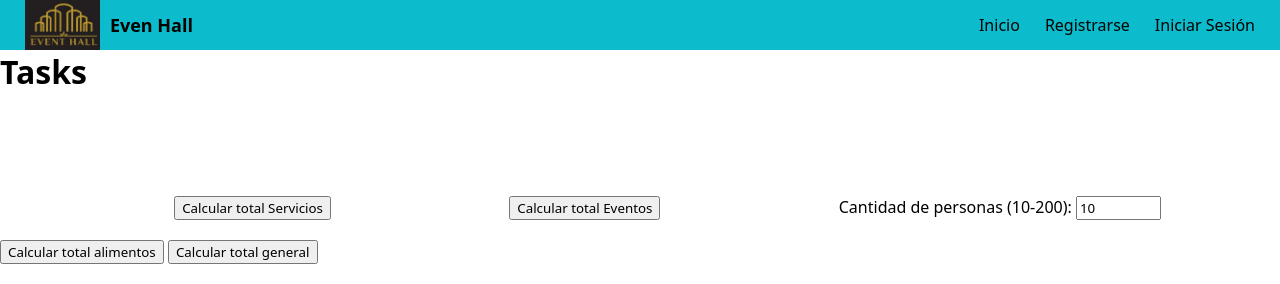
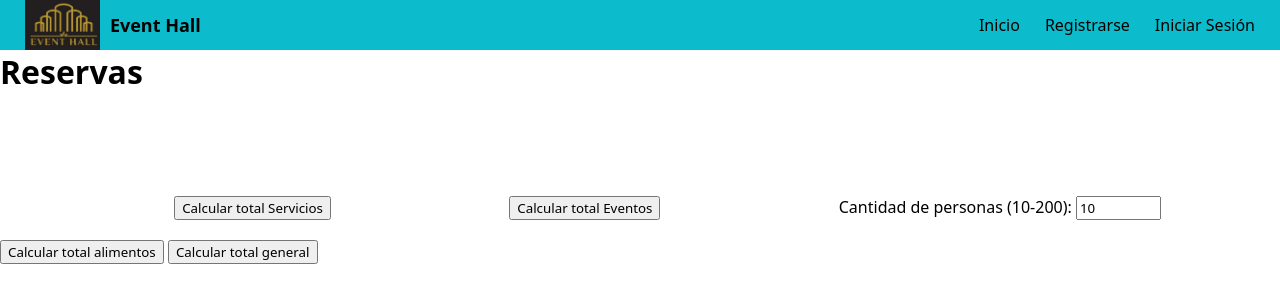
Before and after one commit to ALEJABM0817/projectDesarrollo2, a Django app: page /tasks/ in a window 1280 px wide. Shown: the top 284 px of the page. Run offline with Django 4.2, Linux system fonts and the light colour scheme.

Commit message:
actualizado

```diff
--- a/djangocrud/urls.py
+++ b/djangocrud/urls.py
@@ -22,10 +22,10 @@ from calendario.views import calendarioU
 urlpatterns = [
     path('admin/', admin.site.urls),
     path('', views.home, name='home') ,
-    path('signup/', views.signup, name='signup'),
+    path('signup/', views.signup, name='registrarse'),
     path('tasks/', views.tasks, name='tasks'),
-    path('logout/', views.cerrarS, name='logout'),
-    path('signin/', views.signin, name='signin'),
+    path('logout/', views.cerrarS, name='cerrar sesión'),
+    path('signin/', views.signin, name='iniciar sesión'),
     path('calendario/', calendarioU),
     path('selector/', views.selector, name='selector'),
 ]
--- a/tasks/templates/base.html
+++ b/tasks/templates/base.html
@@ -3,7 +3,7 @@
 <head>
     <meta charset="UTF-8">
     <meta name="viewport" content="width=device-width, initial-scale=1.0">
-    <title>Django CRUD Aplication</title>
+    <title>Event Hall Soft</title>
     {% load static %}
     <link rel="stylesheet" type="text/css" href="{% static 'css/styles.css' %}"/>
 </head>
@@ -12,7 +12,7 @@
         <ul class="navbar__container">
             <div class="navbar__logo">
                 <img class="logo" src="{% static 'media/logo.jpg' %}" />
-                <span class="proyectname">Even Hall</span>
+                <span class="proyectname">Event Hall</span>
             </div>
             <li class="navbar__container-item">
                 <a href="/">Inicio</a>
--- a/tasks/templates/tasks.html
+++ b/tasks/templates/tasks.html
@@ -1,7 +1,7 @@
 {% extends 'base.html' %}
 
 {% block content %}
-<h1>Tasks</h1>
+<h1>Reservas</h1>
 <form class= 'formulario' method="post" action="{% url 'selector' %}">
         {% csrf_token %}
 
```
Also changed, not shown: db.sqlite3.
